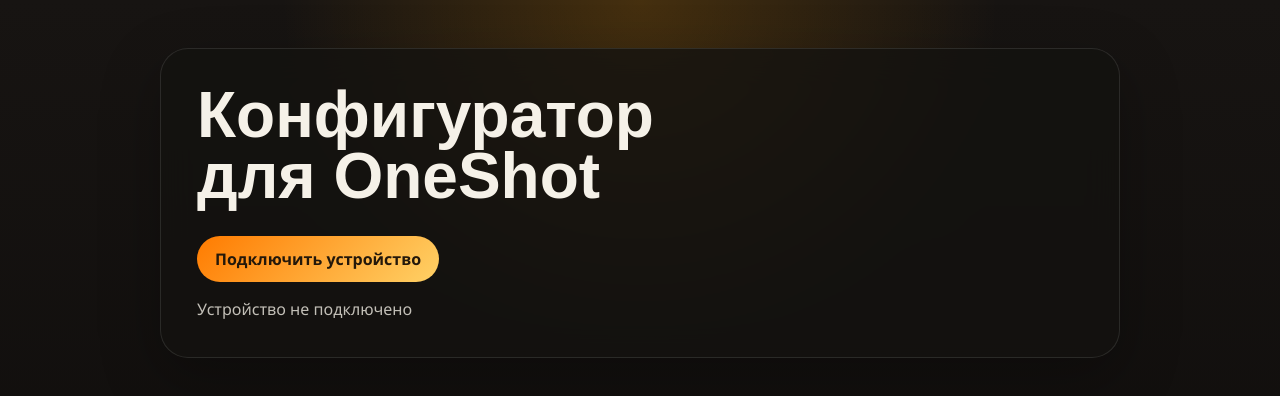
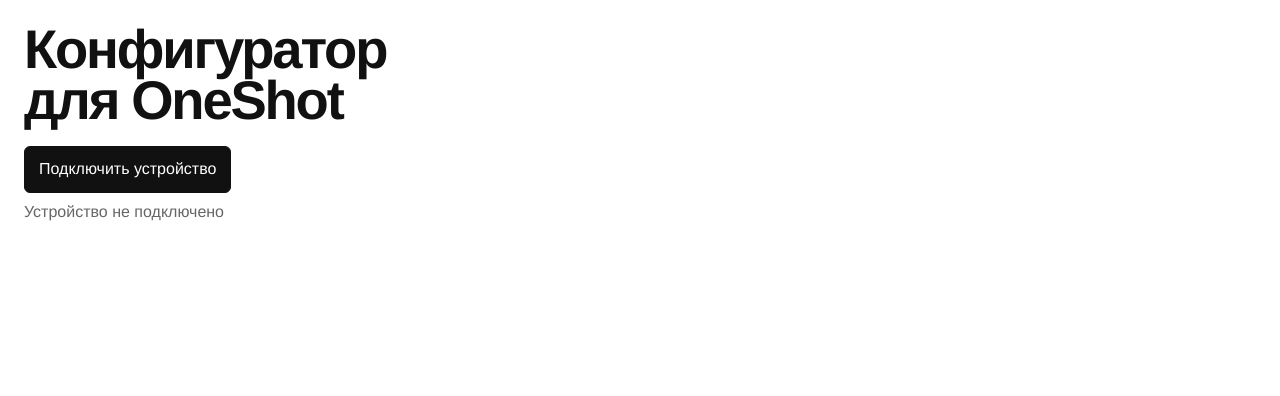
Before and after one commit to sunify/one-shot, a Vue app: page / in a window 1280 px wide. Shown: the top 396 px of the page. Built offline with nearby package versions, Linux system fonts and the light colour scheme.

Commit message:
Redesign

```diff
--- a/src/App.vue
+++ b/src/App.vue
@@ -367,11 +367,11 @@
     :is-busy="isBusy"
     :is-connected="isConnected"
     :status-text="statusText"
-    title="Конфигуратор для OneShot"
+    title="Конфигуратор<br />для OneShot"
     @connect="connect"
   >
     <template v-if="isConnected">
-      <PanelSection eyebrow="Жесты">
+      <PanelSection>
         <div class="grid">
           <GestureField
             v-for="gestureField in gestureFields"
@@ -389,9 +389,6 @@
       </PanelSection>
 
       <PanelSection panel-class="accent-panel" title="Подсветка" :accent-style="colorPreviewStyle">
-        <template #aside>
-          <div class="swatch"></div>
-        </template>
         <ColorControl
           v-model="selectedColor"
           :breathing-enabled="form.breathingEnabled"
--- a/src/components/controls/GestureField.vue
+++ b/src/components/controls/GestureField.vue
@@ -33,6 +33,10 @@
 
 function gestureSelectValue() {
   if (props.gesture.type === ACTION_TYPES.hotkey) {
+    if (isEditableCharHotkey(props.gesture)) {
+      return props.hotkeySelectValue
+    }
+
     return `hotkey:${props.gesture.code}:${props.gesture.modifiers}`
   }
 
--- a/src/components/controls/HotkeyEditor.vue
+++ b/src/components/controls/HotkeyEditor.vue
@@ -72,7 +72,7 @@
             type="checkbox"
             @change="updateModifiers(option.value, $event.target.checked)"
           />
-          <span class="modifier-key">{{ modifierLabel(option) }}</span>
+          <span class="modifier-key" :data-key="option.label.toLowerCase()">{{ modifierLabel(option) }}</span>
         </label>
       </div>
       <input
@@ -83,6 +83,5 @@
         @input="updateKey($event.target.value)"
       />
     </div>
-    <p class="hotkey-preview">{{ formatHotkey(gesture) }}</p>
   </div>
 </template>
--- a/src/components/layout/AppShell.vue
+++ b/src/components/layout/AppShell.vue
@@ -24,7 +24,7 @@
 <template>
   <main class="shell">
     <section class="hero">
-      <h1>{{ title }}</h1>
+      <h1 v-html="title" />
 
       <div v-if="!isConnected" class="actions">
         <button class="primary" :disabled="isBusy" @click="$emit('connect')">
--- a/src/components/layout/PanelSection.vue
+++ b/src/components/layout/PanelSection.vue
@@ -1,9 +1,5 @@
 <script setup>
 defineProps({
-  eyebrow: {
-    type: String,
-    default: '',
-  },
   title: {
     type: String,
     default: '',
@@ -22,10 +18,7 @@
 <template>
   <section :class="['panel', panelClass]" :style="accentStyle">
     <div class="panel-head">
-      <div>
-        <p v-if="eyebrow" class="eyebrow">{{ eyebrow }}</p>
-        <h2 v-if="title">{{ title }}</h2>
-      </div>
+      <h2 v-if="title">{{ title }}</h2>
       <slot name="aside" />
     </div>
 
--- a/src/style.css
+++ b/src/style.css
@@ -1,12 +1,10 @@
 :root {
-  font-family: "IBM Plex Sans", "Segoe UI", sans-serif;
-  color: #f5f1e8;
-  background:
-    radial-gradient(circle at top, rgba(255, 157, 0, 0.2), transparent 35%),
-    linear-gradient(180deg, #171412 0%, #0d0b0a 100%);
+  font-family: "IBM Plex Sans", "Helvetica Neue", sans-serif;
+  color: #111111;
+  background: #ffffff;
   line-height: 1.4;
   font-weight: 400;
-  color-scheme: dark;
+  color-scheme: light;
   font-synthesis: none;
   text-rendering: optimizeLegibility;
   -webkit-font-smoothing: antialiased;
@@ -21,6 +19,8 @@
   margin: 0;
   min-width: 320px;
   min-height: 100vh;
+  background: #ffffff;
+  color: #111111;
 }
 
 button,
@@ -39,59 +39,44 @@
 }
 
 .shell {
-  width: min(960px, calc(100vw - 32px));
-  margin: 0 auto;
-  padding: 48px 0 72px;
+  width: min(720px, calc(100vw - 32px));
+  margin: 0;
+  padding: 24px 0 64px 24px;
 }
 
 .hero,
 .panel {
-  border: 1px solid rgba(255, 255, 255, 0.1);
-  background: rgba(20, 18, 16, 0.78);
-  backdrop-filter: blur(18px);
-  border-radius: 28px;
-  box-shadow: 0 20px 60px rgba(0, 0, 0, 0.28);
-  margin-bottom: 20px;
+  border: 0;
+  background: transparent;
+  border-radius: 0;
+  box-shadow: none;
+  margin-bottom: 32px;
 }
 
-.hero {
-  padding: 36px;
-}
-
+.hero,
 .panel {
-  padding: 28px;
-}
-
-.eyebrow {
-  margin: 0 0 10px;
-  text-transform: uppercase;
-  letter-spacing: 0.18em;
-  font-size: 0.75rem;
-  color: #ffb347;
+  padding: 0;
 }
 
 h1,
 h2,
 .status,
-.chip,
 .field span {
   margin: 0;
 }
 
 h1 {
-  font-family: "Space Grotesk", "IBM Plex Sans", sans-serif;
-  font-size: clamp(2.3rem, 5vw, 4.4rem);
-  line-height: 0.96;
-  max-width: 12ch;
+  font-size: clamp(2rem, 5vw, 3.4rem);
+  line-height: 0.94;
+  letter-spacing: -0.04em;
+  font-weight: 800;
 }
 
 h2 {
   font-size: 1.4rem;
-}
-
-.lede {
-  max-width: 52ch;
-  color: rgba(245, 241, 232, 0.72);
+  font-weight: 500;
+  line-height: 1;
+  letter-spacing: -0.03em;
 }
 
 .actions,
@@ -102,78 +87,68 @@
 }
 
 .actions {
-  margin: 28px 0 16px;
+  margin: 20px 0 8px;
 }
 
 .primary,
 .ghost {
-  border-radius: 999px;
-  padding: 12px 18px;
-  transition: transform 180ms ease, opacity 180ms ease, background 180ms ease;
+  font-weight: 500;
+  border-radius: 6px;
+  padding: 11px 14px;
+  border: 1px solid #111111;
+  transition: opacity 160ms ease, background 160ms ease, color 160ms ease;
 }
 
 .primary {
-  background: linear-gradient(135deg, #ff7b00 0%, #ffd166 100%);
-  color: #24180a;
-  font-weight: 700;
+  background: #111111;
+  color: #ffffff;
+  font-weight: 500;
 }
 
 .ghost {
-  background: rgba(255, 255, 255, 0.06);
-  color: #f5f1e8;
-}
-
-.primary:hover,
-.ghost:hover {
-  transform: translateY(-1px);
+  background: #ffffff;
+  color: #111111;
 }
 
 .primary:disabled,
 .ghost:disabled {
   opacity: 0.45;
   cursor: not-allowed;
-  transform: none;
 }
 
 .status {
-  color: rgba(245, 241, 232, 0.78);
-  margin-top: 12px;
+  color: #666666;
+  margin-top: 6px;
 }
 
 .panel-head {
   display: flex;
-  justify-content: space-between;
+  justify-content: flex-start;
   gap: 16px;
-  align-items: center;
-  margin-bottom: 20px;
-}
-
-.chip {
-  padding: 8px 12px;
-  border-radius: 999px;
-  background: rgba(255, 255, 255, 0.08);
-  color: rgba(245, 241, 232, 0.72);
+  align-items: flex-start;
+  margin-bottom: 12px;
 }
 
 .grid,
 .color-layout {
   display: grid;
-  gap: 16px;
+  gap: 18px;
 }
 
 .grid {
+  gap: 20px;
 }
 
 .color-layout {
   grid-template-columns: minmax(0, 320px);
-  align-items: end;
+  align-items: start;
 }
 
 .toggle-field {
   display: inline-flex;
   align-items: center;
   gap: 10px;
-  color: rgba(245, 241, 232, 0.82);
+  color: #111111;
 }
 
 .toggle-field input {
@@ -186,6 +161,46 @@
   gap: 8px;
 }
 
+.field span {
+  font-weight: 500;
+}
+
+.field input,
+.field select,
+.hotkey-input {
+  width: 100%;
+  border: 2px solid #111111;
+  background: #ffffff;
+  color: #111111;
+  border-radius: 6px;
+  padding: 10px 12px;
+  min-height: 44px;
+  text-align: left;
+  font-weight: 500;
+}
+
+.field select {
+  appearance: base-select;
+}
+
+.field select::picker-icon {
+  color: #111111;
+  translate: -2px 0;
+}
+
+.field input[type="color"] {
+  padding: 4px;
+}
+
+.hotkey-input:focus-visible,
+.field input:focus-visible,
+.field select:focus-visible,
+.primary:focus-visible,
+.ghost:focus-visible {
+  outline: 2px solid #111111;
+  outline-offset: 2px;
+}
+
 .hotkey-editor {
   display: grid;
   gap: 8px;
@@ -194,28 +209,23 @@
 .hotkey-row {
   display: flex;
   align-items: stretch;
-  gap: 12px;
+  gap: 8px;
 }
 
 .modifier-picker {
   display: inline-flex;
+  gap: 4px;
   align-items: stretch;
   min-width: 0;
-  border-radius: 14px;
+  border-radius: 0;
   overflow: hidden;
-  border: 1px solid rgba(255, 255, 255, 0.12);
-  background:
-    linear-gradient(180deg, rgba(255, 255, 255, 0.08), rgba(255, 255, 255, 0.02));
-  box-shadow:
-    inset 0 1px 0 rgba(255, 255, 255, 0.08),
-    inset 0 -2px 0 rgba(0, 0, 0, 0.22);
+  background: #ffffff;
 }
 
 .modifier-option {
   position: relative;
   display: flex;
   flex: 1 1 0;
-  margin-right: -1px;
 }
 
 .modifier-option input {
@@ -231,71 +241,39 @@
   flex: 1 1 auto;
   align-items: center;
   justify-content: center;
-  min-width: 64px;
+  min-width: 56px;
   min-height: 44px;
-  padding: 0 14px;
+  padding: 0 12px;
   white-space: nowrap;
-  border-right: 1px solid rgba(255, 255, 255, 0.12);
-  background: transparent;
-  color: rgba(245, 241, 232, 0.82);
+  background: #ffffff;
+  color: #111111;
   user-select: none;
-  transition: transform 120ms ease, background 120ms ease, box-shadow 120ms ease, border-color 120ms ease;
-}
+  transition: background 120ms ease, color 120ms ease;
+  border: 5px solid #232323;
+  border-radius: 8px;
+  border-top-width: 2px;
+  border-left-width: 2px;
 
-.modifier-option:first-child .modifier-key {
-  border-top-left-radius: 14px;
-  border-bottom-left-radius: 14px;
-}
+  &[data-key="shift"] {
+    padding-right: 30px;
+  }
 
-.modifier-option:last-child .modifier-key {
-  border-top-right-radius: 14px;
-  border-bottom-right-radius: 14px;
-  border-right: 0;
+  &[data-key="meta"] {
+    width: 48px;
+    min-width: 48px;
+  }
 }
 
 .modifier-option input:checked + .modifier-key {
-  transform: translateY(2px);
-  background:
-    linear-gradient(180deg, rgba(255, 179, 71, 0.28), rgba(255, 123, 0, 0.16));
-  box-shadow:
-    inset 0 1px 0 rgba(255, 255, 255, 0.08),
-    inset 0 -1px 0 rgba(0, 0, 0, 0.16);
-  color: #fff2d8;
+  border-top-width: 3px;
+  border-left-width: 3px;
+  border-bottom-width: 3px;
+  border-right-width: 3px;
 }
 
 .modifier-option input:focus-visible + .modifier-key {
-  outline: 2px solid #ffb347;
-  outline-offset: 2px;
-}
-
-.field span {
-  color: rgba(245, 241, 232, 0.72);
-}
-
-.field input,
-.field select,
-.hotkey-input {
-  width: 100%;
-  border: 1px solid rgba(255, 255, 255, 0.12);
-  background: rgba(255, 255, 255, 0.04);
-  color: #f5f1e8;
-  border-radius: 16px;
-  padding: 12px 14px;
-  min-height: 48px;
-  text-align: left;
-}
-
-.hotkey-input {
-  width: auto;
-}
-
-.field input[type="color"] {
-  padding: 6px;
-}
-
-.hotkey-input:focus-visible {
-  outline: 2px solid #ffb347;
-  outline-offset: 2px;
+  outline: 2px solid #111111;
+  outline-offset: -2px;
 }
 
 .hotkey-char-input {
@@ -305,25 +283,19 @@
 }
 
 .hotkey-preview {
-  color: rgba(245, 241, 232, 0.78);
+  color: #666666;
   margin: 0;
   min-height: 20px;
 }
 
 .footer-actions {
-  justify-content: flex-end;
+  justify-content: flex-start;
 }
 
 @media (max-width: 780px) {
   .shell {
-    width: min(100vw - 20px, 960px);
-    padding: 20px 0 40px;
-  }
-
-  .hero,
-  .panel {
-    border-radius: 22px;
-    padding: 20px;
+    width: min(100vw - 20px, 720px);
+    padding: 20px 0 40px 12px;
   }
 
   .grid,
@@ -341,6 +313,6 @@
   }
 
   .footer-actions {
-    justify-content: stretch;
+    justify-content: flex-start;
   }
 }
```
